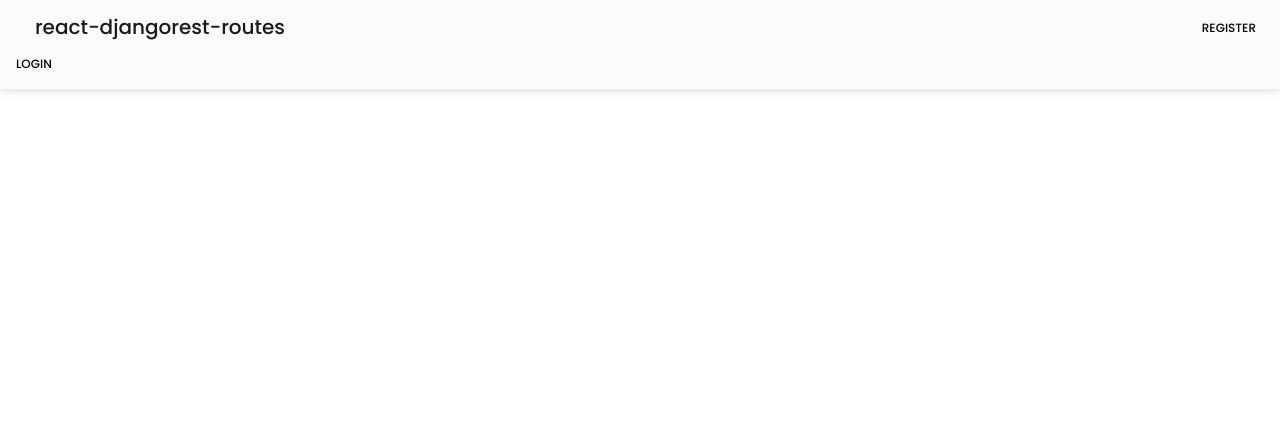
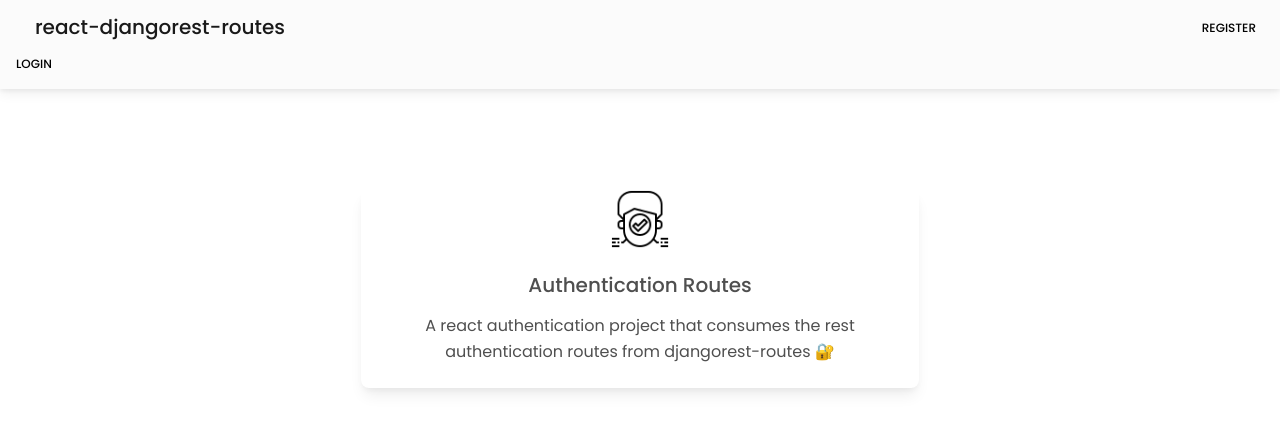
Before and after one commit to aybruhm/react-djangorest-routes, a React (Create React App) app in the folder frontend/frontend_routes/: page / in a window 1280 px wide. Shown: the top 432 px of the page. Built offline with nearby package versions, Linux system fonts and the light colour scheme.

Commit message:
Added Card compoenent

```diff
--- a/frontend/frontend_routes/src/App.js
+++ b/frontend/frontend_routes/src/App.js
@@ -1,10 +1,13 @@
 import './App.css';
 import Navbar from './components/layouts/Navbar';
+import Card from './components/layouts/Card';
 
 function App() {
   return (
     <div className="App">
       <Navbar/>
+
+      <Card/>
     </div>
   );
 }
```
